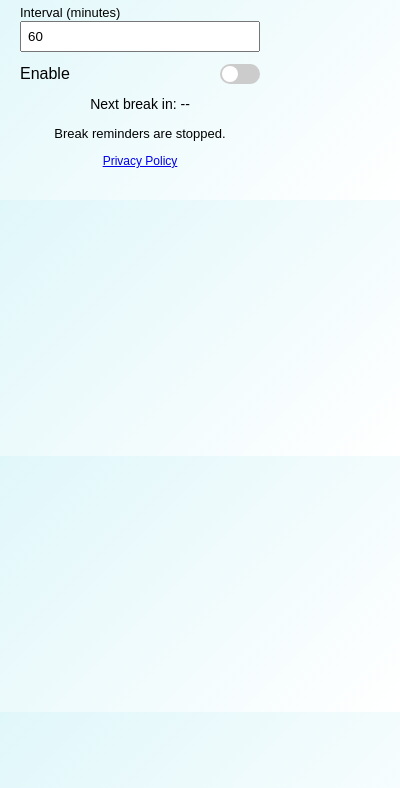
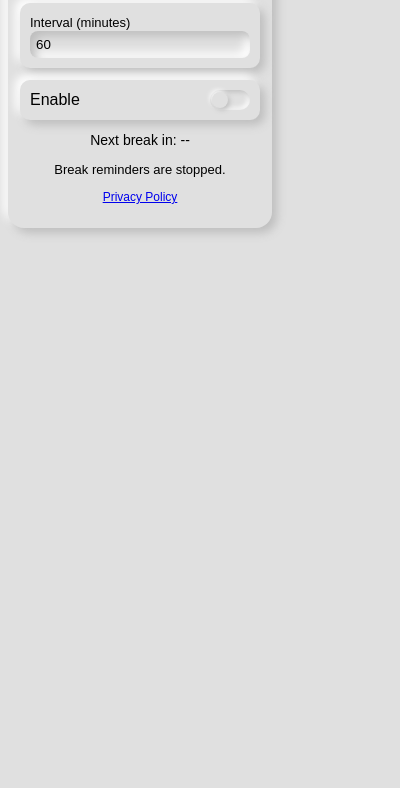
Before and after one commit to soundring/break-reminder-extension, a browser extension: page popup.html in a window 400 px wide. Shown: the part 56-844 px from the top of the page. Drawn offline with Linux system fonts and the light colour scheme.

Commit message:
style: apply neumorphic design

```diff
--- a/popup.html
+++ b/popup.html
@@ -8,7 +8,9 @@
         font-family: Arial, sans-serif;
         width: 240px;
         padding: 12px;
-        background: linear-gradient(135deg, #e0f7fa, #fff);
+        background: #e0e0e0;
+        border-radius: 16px;
+        box-shadow: 5px 5px 10px #bebebe, -5px -5px 10px #ffffff;
       }
       h3 {
         margin-top: 0;
@@ -17,6 +19,10 @@
       }
       .field {
         margin-bottom: 12px;
+        background: #e0e0e0;
+        padding: 10px;
+        border-radius: 10px;
+        box-shadow: 5px 5px 10px #bebebe, -5px -5px 10px #ffffff;
       }
       label {
         font-size: 13px;
@@ -25,6 +31,10 @@
         width: 100%;
         padding: 6px;
         box-sizing: border-box;
+        border: none;
+        border-radius: 8px;
+        background: #e0e0e0;
+        box-shadow: inset 5px 5px 10px #bebebe, inset -5px -5px 10px #ffffff;
       }
       .switch {
         position: relative;
@@ -44,9 +54,10 @@
         left: 0;
         right: 0;
         bottom: 0;
-        background-color: #ccc;
+        background: #e0e0e0;
         transition: 0.4s;
         border-radius: 20px;
+        box-shadow: inset 2px 2px 5px #bebebe, inset -2px -2px 5px #ffffff;
       }
       .slider:before {
         position: absolute;
@@ -55,12 +66,14 @@
         width: 16px;
         left: 2px;
         bottom: 2px;
-        background-color: white;
+        background: #e0e0e0;
         transition: 0.4s;
         border-radius: 50%;
+        box-shadow: 2px 2px 5px #bebebe, -2px -2px 5px #ffffff;
       }
       input:checked + .slider {
-        background-color: #4caf50;
+        background: #4caf50;
+        box-shadow: inset 2px 2px 5px #388e3c, inset -2px -2px 5px #66bb6a;
       }
       input:checked + .slider:before {
         transform: translateX(20px);
```
Also changed, not shown: onboarding.html (+23 -6 lines).
